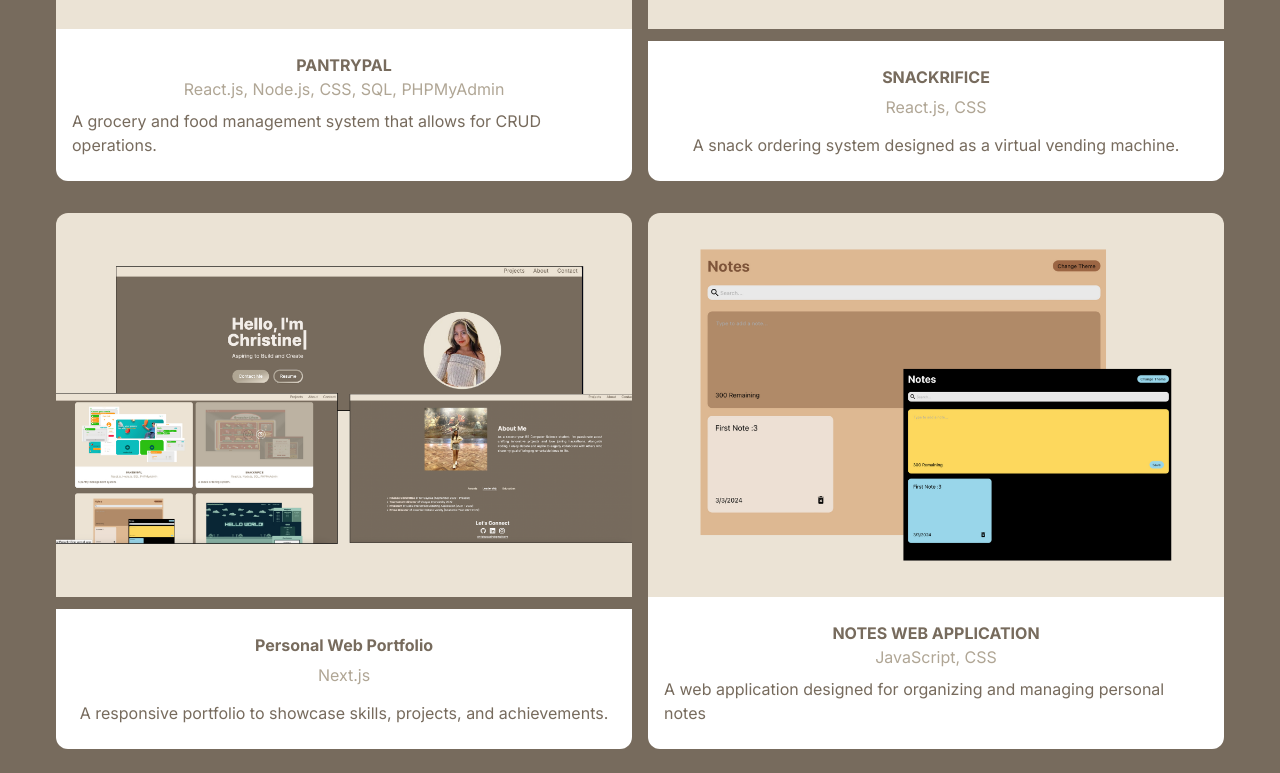
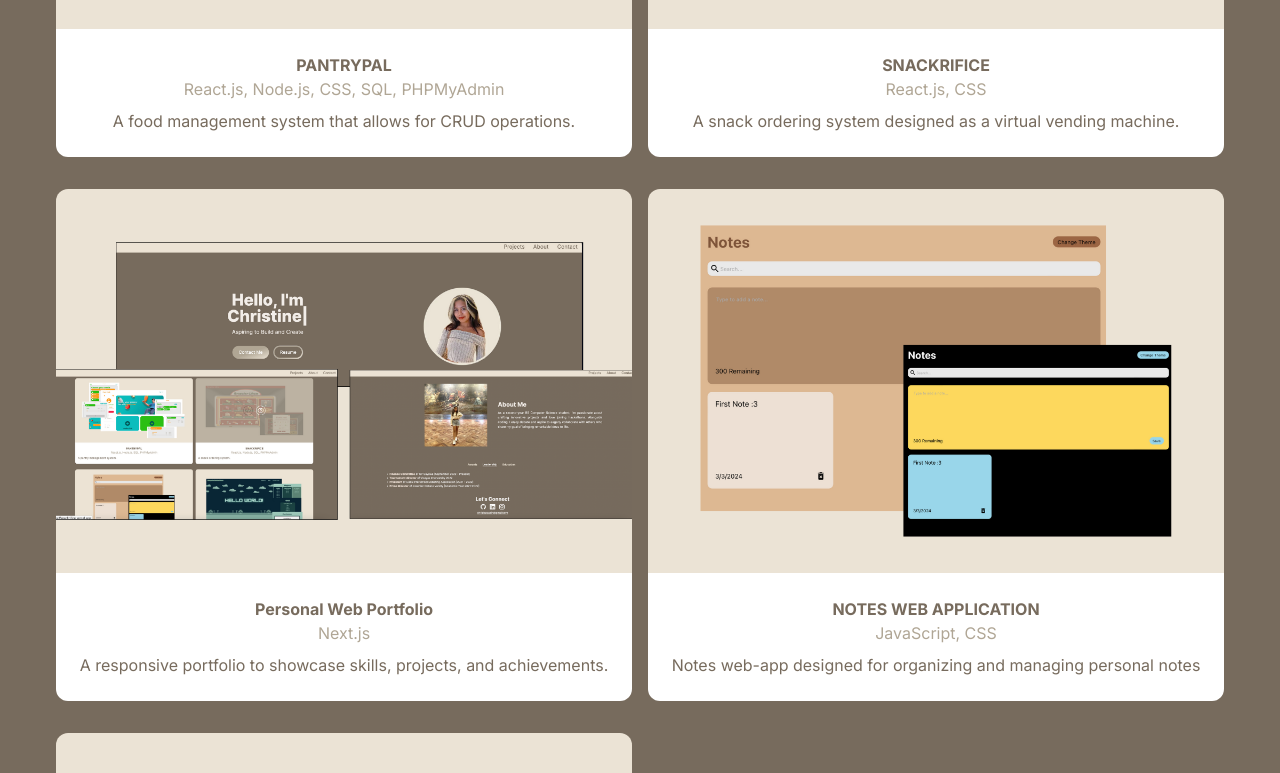
Before and after one commit to Christineeebagz/web-portfolio, a Next.js app: page / in a window 1280 px wide. Shown: the part 987-1760 px from the top of the page. Built offline with nearby package versions, Linux system fonts and the light colour scheme.

Commit message:
"edited description"

```diff
--- a/app/ components/ProjectsSection.jsx
+++ b/app/ components/ProjectsSection.jsx
@@ -6,8 +6,7 @@ const projectsData = [
     id: 3,
     title: "PANTRYPAL",
     techstack: "React.js, Node.js, CSS, SQL, PHPMyAdmin",
-    description:
-      "A grocery and food management system that allows for CRUD operations.",
+    description: "A food management system that allows for CRUD operations.",
     image: "/images/projects/pantrypal-project.png",
     gitUrl: "https://github.com/Christineeebagz/pantrypal",
     // previewUrl is omitted for this project
@@ -37,7 +36,7 @@ const projectsData = [
     title: "NOTES WEB APPLICATION",
     techstack: "JavaScript, CSS",
     description:
-      "A web application designed for organizing and managing personal notes",
+      "Notes web-app designed for organizing and managing personal notes",
     image: "/images/projects/project1.png",
     gitUrl: "https://github.com/Christineeebagz/notes-app",
     previewUrl: "https://notes-app-seven-lovat.vercel.app",
```
